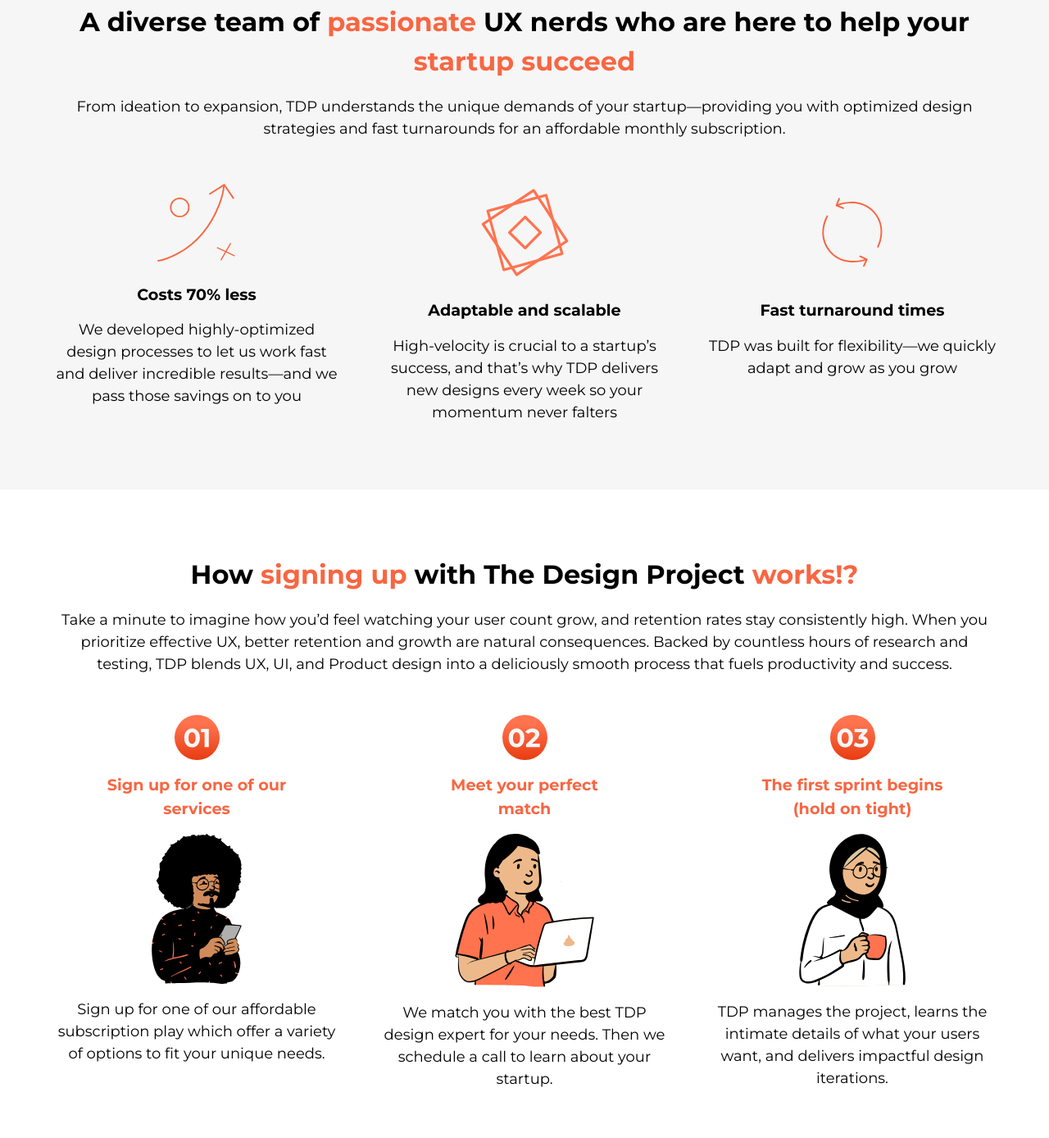
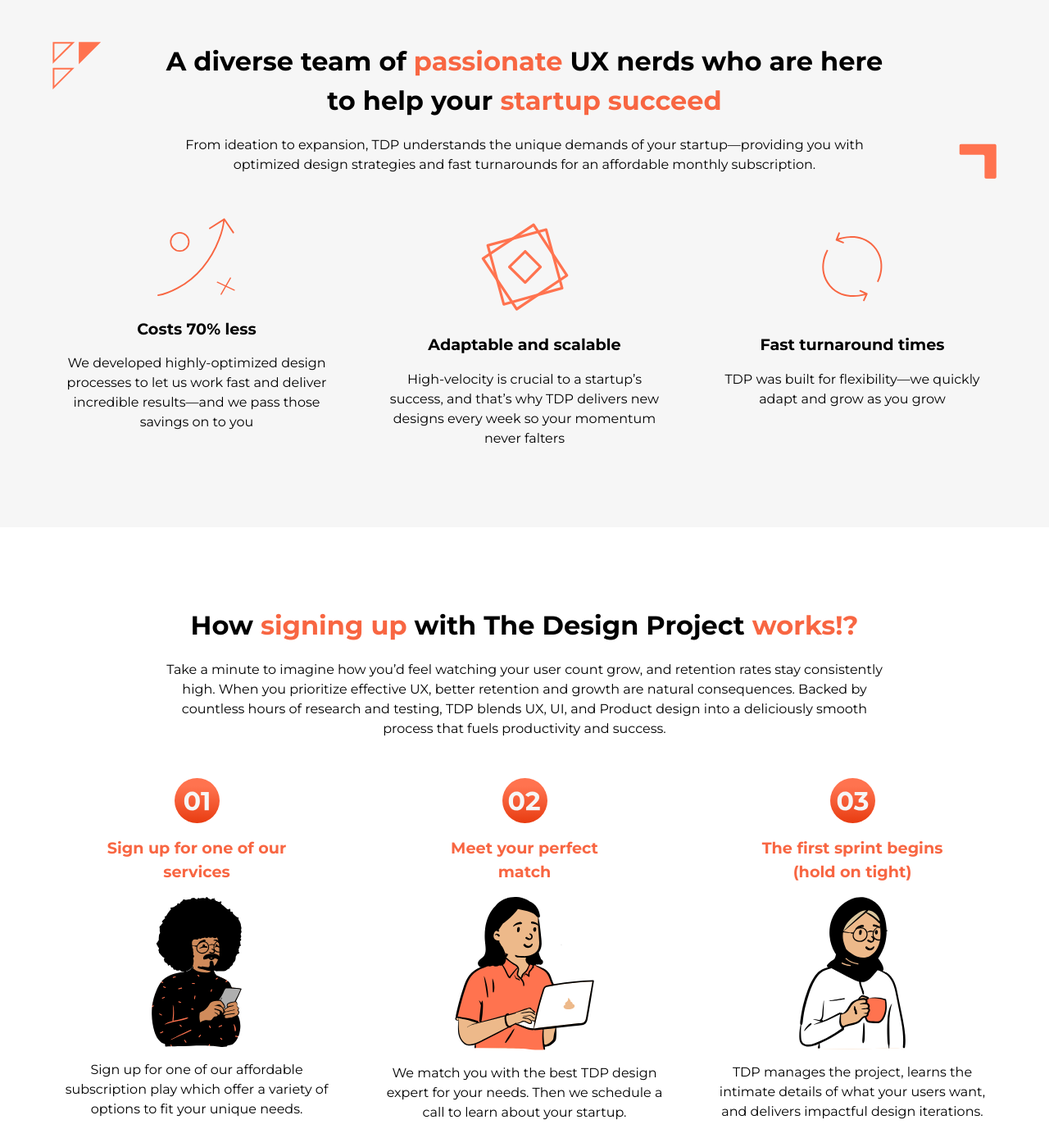
Before and after one commit to ronaldgonzalesm/the-design-project, a website: page index.html in a window 1280 px wide. Shown: the part 1159-2547 px from the top of the page at 82% size. Drawn offline with Linux system fonts and the light colour scheme.

Commit message:
Añadiendo efecto triangulos scroll

```diff
--- a/index.html
+++ b/index.html
@@ -100,29 +100,39 @@
         </section>
         <section class="benefits">
             <div class="benefits__container">
+                <div class="benefits__triangle-top">
+                    <div>
+                        <img src="/build/img/icon-top-triangle.png" alt="Icon triangle">
+                    </div>
+                </div>
                 <div class="benefits__header" data-aos="fade-up">
                     <h2 class="benefits__title">A diverse team of <span class="color-primary">passionate</span> UX nerds who are here to help your <span class="color-primary">startup succeed</span></h2>
                     <p class="benefits__description">From ideation to expansion, TDP understands the unique demands of your startup—providing
                     you with optimized design strategies and fast turnarounds for an affordable monthly subscription.</p>
                 </div>
-                <div class="benefits__grid">
-                    <article class="benefits__card" data-aos="fade-up" data-aos-delay="200">
+                <div class="benefits__grid" data-aos="fade-up" data-aos-delay="200">
+                    <article class="benefits__card">
                         <img class="benefits__img" src="/build/img/icon-costs.svg" alt="Icon costs" width="150" height="150">
                         <h4 class="benefits__card-title">Costs 70% less</h4>
                         <p class="benefits__card-description">We developed highly-optimized design processes to let us work fast and deliver incredible
                         results—and we pass those savings on to you</p>
                     </article>
-                    <article class="benefits__card" data-aos="fade-up" data-aos-delay="300">
+                    <article class="benefits__card">
                         <img class="benefits__img" src="/build/img/icon-adaptable.svg" alt="Icon adaptable" width="150" height="150">
                         <h4 class="benefits__card-title">Adaptable and scalable</h4>
                         <p class="benefits__card-description">High-velocity is crucial to a startup’s success,
                             and that’s why TDP delivers new designs every week so your momentum never falters</p>
                     </article>
-                    <article class="benefits__card" data-aos="fade-up" data-aos-delay="400">
+                    <article class="benefits__card">
                         <img class="benefits__img" src="/build/img/icon-fast.svg" alt="Icon fast" width="150" height="150">
                         <h4 class="benefits__card-title">Fast turnaround times</h4>
                         <p class="benefits__card-description">TDP was built for flexibility—we quickly adapt and grow as you grow</p>
                     </article>
+                </div>
+                <div class="benefits__triangle-bottom">
+                    <div>
+                        <img src="/build/img/icons-bottom-triangles.png" alt="Icon triangle">
+                    </div>
                 </div>
             </div>
         </section>
@@ -135,7 +145,7 @@
                         Backed by countless hours of research and testing, TDP blends UX, UI,
                         and Product design into a deliciously smooth process that fuels productivity and success.</p>
                 </div>
-                <div class="register__grid">
+                <div class="register__grid" data-aos="fade-up" data-aos-delay="200">
                     <article class="register__card">
                         <img class="register__number" src="/build/img/number-1.svg" alt="Icon number 1" width="55" height="55">
                         <h4 class="register__card-title">Sign up for one of our services</h4>
--- a/src/scss/base/_globales.scss
+++ b/src/scss/base/_globales.scss
@@ -29,7 +29,7 @@
 }
 
 p{
-    font-size: 1.125rem;
+    font-size: 1rem;
     line-height: 1.5;
 }
 
--- a/src/scss/benefits/_benefits.scss
+++ b/src/scss/benefits/_benefits.scss
@@ -5,14 +5,21 @@
 
     padding: 4rem 0;
     background-color: v.$grey;
+    overflow: hidden;
     @include m.tablet {
-        padding: 5rem 0;
+        padding: 6rem 0;
+    }
+
+    &__container{
+        position: relative;
     }
 
     &__title,
     &__description {
         display: block;
+        max-width: 900px;
         text-align: left;
+        margin: 0 auto 1.125rem;
         @include m.tablet {
             text-align: center;
         }
@@ -44,4 +51,18 @@
         margin: 0;
     }
 
+    &__triangle-top{
+        left: 0;
+        position: absolute;
+        top: 0;
+        z-index: 1;
+    }
+
+    &__triangle-bottom{
+        right: 0;
+        position: absolute;
+        top: 25%;
+        z-index: 1;
+    }
+
 }
--- a/src/scss/experience/_experience.scss
+++ b/src/scss/experience/_experience.scss
@@ -6,7 +6,7 @@
     padding: 4rem 0;
     text-align: center;
     @include m.desktop {
-        padding: 5rem 0;
+        padding: 6rem 0;
     }
 
     &__title {
--- a/src/scss/register/_register.scss
+++ b/src/scss/register/_register.scss
@@ -4,7 +4,7 @@
 .register {
     padding: 4rem 0;
     @include m.tablet {
-        padding: 5rem 0;
+        padding: 6rem 0;
     }
 
     &__header {
@@ -14,7 +14,9 @@
     &__title,
     &__description {
         display: block;
+        max-width: 900px;
         text-align: left;
+        margin: 0 auto 1.125rem;
         @include m.tablet {
             text-align: center;
         }
```
Also changed, not shown: build/css/app.css, build/img/icon-top-triangle.png (added), build/img/icons-bottom-triangles.png (added), build/js/script.js, 1 other file.
